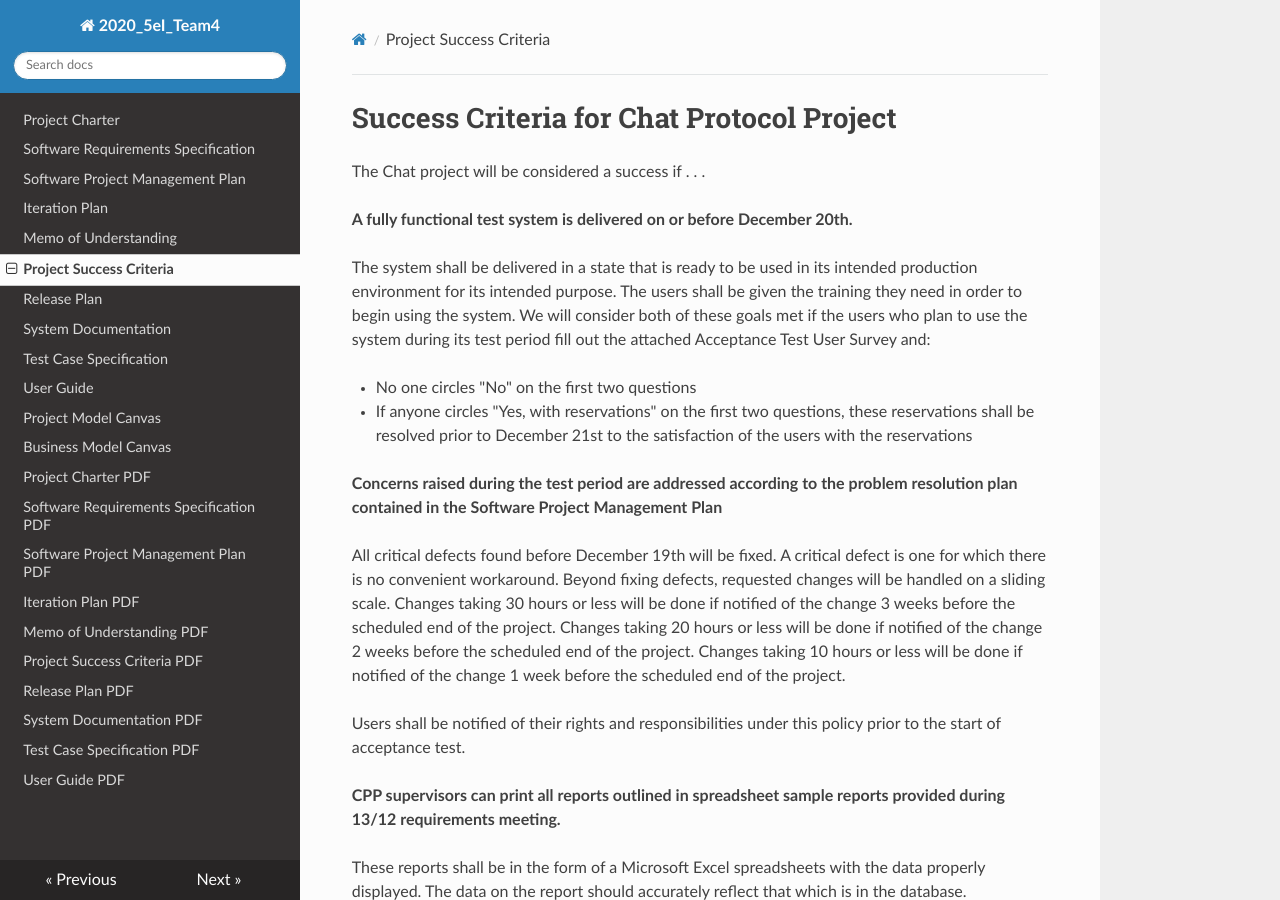
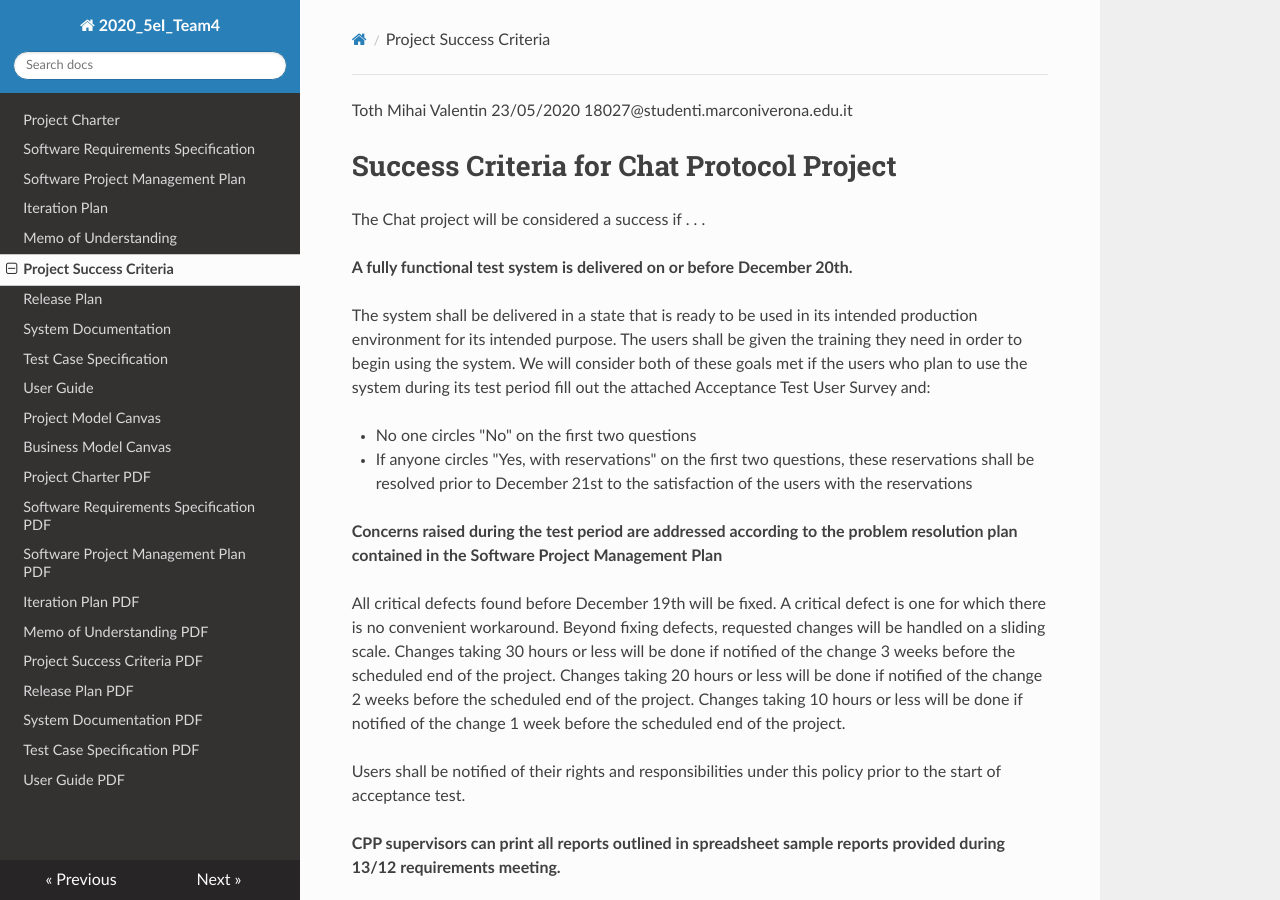
Before and after one commit to sabrinaer2001/Client, an MkDocs documentation site: the page built from docs/Project Success Criteria.md, in a window 1280 px wide and 900 px high. Built offline with MkDocs 1.6.1, drawn with Linux system fonts in a browser that asks for light colours; nearby versions of some CDN libraries.

Commit message:
Update Project Success Criteria.md

```diff
--- a/docs/Project Success Criteria.md
+++ b/docs/Project Success Criteria.md
@@ -1,3 +1,6 @@
+Toth Mihai Valentin                                                                                                         23/05/2020
+18027@studenti.marconiverona.edu.it
+
 # Success Criteria for Chat Protocol Project
 
 The Chat project will be considered a success if . . .
```
